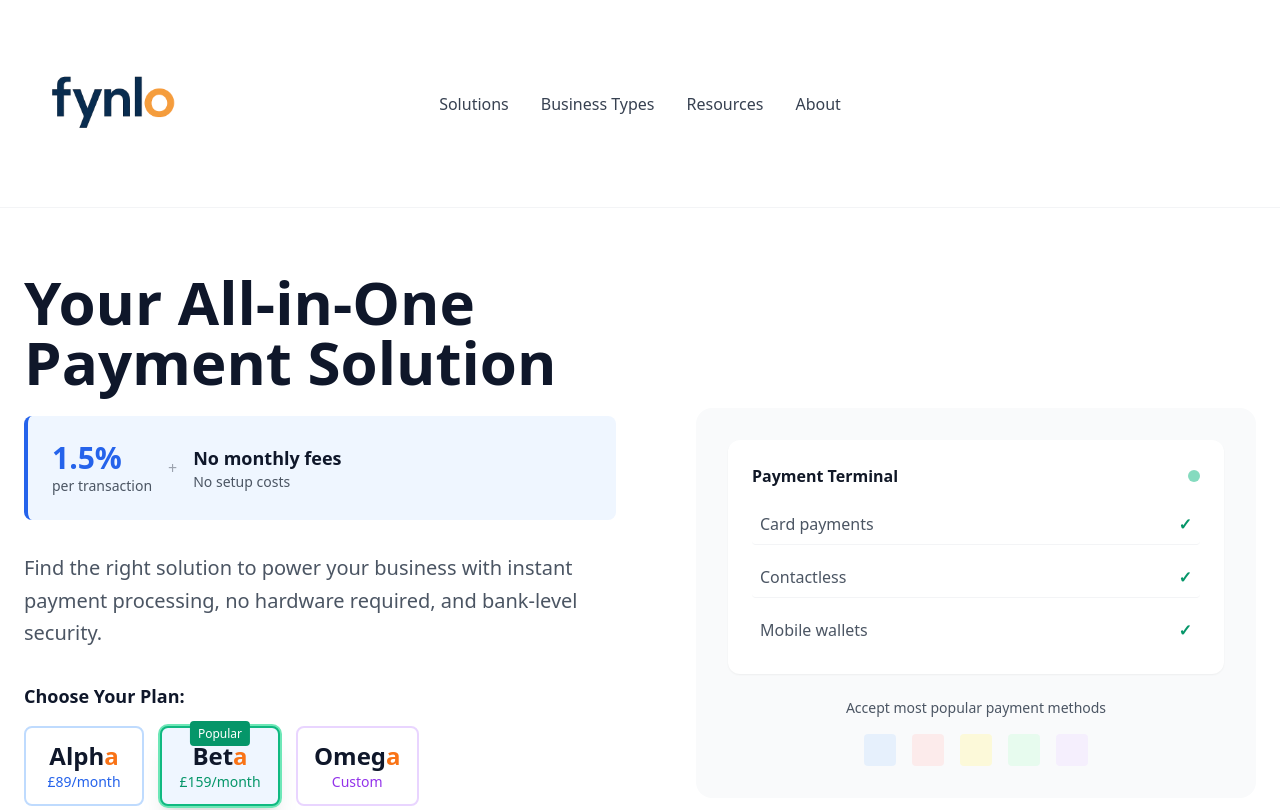
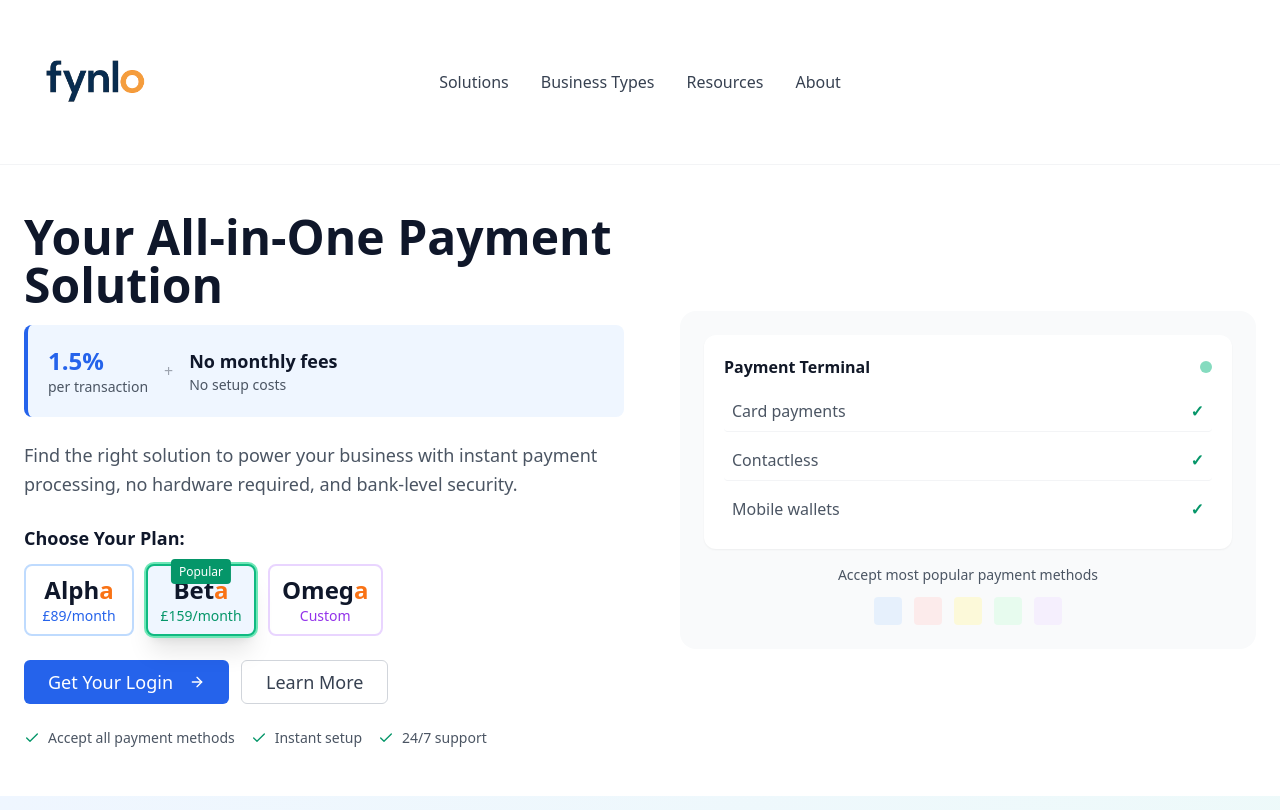
Before and after one commit to Lucid-Directions/fynlo-platform-launchpad, a React (Vite) app: page / in a window 1280 px wide. Shown: the top 810 px of the page. Built offline with nearby package versions, Linux system fonts and the light colour scheme.

Commit message:
Fix: Hero section whitespace and layout
Tidied up the hero section to improve visual balance and professionalism.

```diff
--- a/src/components/Hero.tsx
+++ b/src/components/Hero.tsx
@@ -1,3 +1,4 @@
+
 import { Button } from "@/components/ui/button";
 import { ArrowRight, Check } from "lucide-react";
 import { useState, useEffect } from "react";
@@ -42,14 +43,14 @@ export const Hero = () => {
     <section className="relative bg-white hero-section">
       {/* Header Navigation */}
       <div className="border-b border-gray-100">
-        <div className="max-w-7xl mx-auto px-6 py-4">
+        <div className="max-w-7xl mx-auto px-6 py-3">
           <div className="flex items-center justify-between">
             <div className="flex items-center space-x-3 hover:scale-105 transition-transform duration-300">
               <img
                 src="/lovable-uploads/ae344ce5-1c9f-41c8-b990-94ddff083a5a.png"
                 alt="Fynlo Logo"
                 className="w-auto"
-                style={{ height: '175px' }}
+                style={{ height: '140px' }}
                 onError={handleLogoError}
               />
               <div className="text-3xl font-bold text-blue-600" style={{display: 'none'}}>Fynlo</div>
@@ -82,25 +83,25 @@ export const Hero = () => {
               </button>
             </nav>
 
-            <div className="w-[175px]"></div> {/* Spacer to balance the logo on the left */}
+            <div className="w-[140px]"></div> {/* Spacer to balance the smaller logo */}
           </div>
         </div>
       </div>
 
       {/* Hero Content */}
-      <div className="max-w-7xl mx-auto px-6 py-16">
-        <div className="grid grid-cols-1 lg:grid-cols-2 gap-12 items-center">
+      <div className="max-w-7xl mx-auto px-6 py-12">
+        <div className="grid grid-cols-1 lg:grid-cols-2 gap-8 items-center">
           {/* Left Content */}
           <div>
-            <h1 className="text-5xl md:text-6xl font-bold text-slate-900 leading-tight mb-6 hover:text-blue-600 transition-colors duration-500">
+            <h1 className="text-4xl md:text-5xl font-bold text-slate-900 leading-tight mb-4 hover:text-blue-600 transition-colors duration-500">
               Your All-in-One Payment Solution
             </h1>
 
             {/* Pricing Highlight */}
-            <div className="bg-blue-50 rounded-lg p-6 mb-8 border-l-4 border-blue-600 hover:bg-blue-100 hover:shadow-lg hover:scale-105 transition-all duration-300 cursor-pointer">
+            <div className="bg-blue-50 rounded-lg p-5 mb-6 border-l-4 border-blue-600 hover:bg-blue-100 hover:shadow-lg hover:scale-105 transition-all duration-300 cursor-pointer">
               <div className="flex items-center space-x-4">
                 <div>
-                  <div className="text-3xl font-bold text-blue-600 hover:scale-110 transition-transform duration-300">1.5%</div>
+                  <div className="text-2xl font-bold text-blue-600 hover:scale-110 transition-transform duration-300">1.5%</div>
                   <div className="text-sm text-gray-600">per transaction</div>
                 </div>
                 <div className="text-gray-400">+</div>
@@ -111,17 +112,17 @@ export const Hero = () => {
               </div>
             </div>
 
-            <p className="text-xl text-gray-600 mb-8 leading-relaxed">
+            <p className="text-lg text-gray-600 mb-6 leading-relaxed">
               Find the right solution to power your business with instant payment processing,
               no hardware required, and bank-level security.
             </p>
 
             {/* Pricing Tiers Preview with Subtle Animations */}
-            <div className="mb-8">
-              <h3 className="text-lg font-semibold text-slate-900 mb-4">Choose Your Plan:</h3>
-              <div className="flex flex-wrap gap-4">
+            <div className="mb-6">
+              <h3 className="text-lg font-semibold text-slate-900 mb-3">Choose Your Plan:</h3>
+              <div className="flex flex-wrap gap-3">
                 <div
-                  className={`bg-white border-2 rounded-lg px-4 py-3 text-center min-w-[120px] cursor-pointer group transition-all duration-300 ${
+                  className={`bg-white border-2 rounded-lg px-3 py-2 text-center min-w-[110px] cursor-pointer group transition-all duration-300 ${
                     selectedPlan === 'alpha'
                       ? 'border-blue-500 shadow-lg ring-2 ring-blue-300'
                       : 'border-blue-200 hover:border-blue-400 hover:shadow-lg'
@@ -136,7 +137,7 @@ export const Hero = () => {
                   <div className="text-sm text-blue-600">£89/month</div>
                 </div>
                 <div
-                  className={`bg-blue-50 border-2 rounded-lg px-4 py-3 text-center min-w-[120px] relative cursor-pointer group transition-all duration-300 ${
+                  className={`bg-blue-50 border-2 rounded-lg px-3 py-2 text-center min-w-[110px] relative cursor-pointer group transition-all duration-300 ${
                     selectedPlan === 'beta'
                       ? 'border-emerald-500 shadow-xl ring-2 ring-emerald-300'
                       : 'border-blue-500 hover:border-blue-600 hover:shadow-xl'
@@ -156,7 +157,7 @@ export const Hero = () => {
                   <div className="text-sm text-emerald-600">£159/month</div>
                 </div>
                 <div
-                  className={`bg-white border-2 rounded-lg px-4 py-3 text-center min-w-[120px] cursor-pointer group transition-all duration-300 ${
+                  className={`bg-white border-2 rounded-lg px-3 py-2 text-center min-w-[110px] cursor-pointer group transition-all duration-300 ${
                     selectedPlan === 'omega'
                       ? 'border-purple-500 shadow-lg ring-2 ring-purple-300'
                       : 'border-purple-200 hover:border-purple-400 hover:shadow-lg'
@@ -174,8 +175,8 @@ export const Hero = () => {
             </div>
 
             {/* CTA Buttons */}
-            <div className="flex flex-col sm:flex-row gap-4 mb-8">
-              <Button size="lg" className="bg-blue-600 hover:bg-blue-700 text-white px-8 py-4 text-lg hover:scale-110 hover:shadow-xl transition-all duration-300 group">
+            <div className="flex flex-col sm:flex-row gap-3 mb-6">
+              <Button size="lg" className="bg-blue-600 hover:bg-blue-700 text-white px-6 py-3 text-lg hover:scale-110 hover:shadow-xl transition-all duration-300 group">
                 Get Your Login
                 <ArrowRight className="ml-2 h-5 w-5 group-hover:translate-x-2 transition-transform duration-300" />
               </Button>
@@ -183,14 +184,14 @@ export const Hero = () => {
               <Button
                 variant="outline"
                 size="lg"
-                className="border-gray-300 text-gray-700 hover:bg-gray-50 px-8 py-4 text-lg hover:scale-110 hover:shadow-lg transition-all duration-300"
+                className="border-gray-300 text-gray-700 hover:bg-gray-50 px-6 py-3 text-lg hover:scale-110 hover:shadow-lg transition-all duration-300"
               >
                 Learn More
               </Button>
             </div>
 
             {/* Quick Benefits */}
-            <div className="flex flex-wrap gap-6 text-sm text-gray-600">
+            <div className="flex flex-wrap gap-4 text-sm text-gray-600">
               <div className="flex items-center hover:text-emerald-600 hover:scale-110 transition-all duration-300 cursor-pointer">
                 <Check className="w-4 h-4 text-emerald-600 mr-2" />
                 Accept all payment methods
@@ -207,14 +208,14 @@ export const Hero = () => {
           </div>
 
           {/* Right Content - Payment Methods */}
-          <div className="lg:pl-8">
-            <div className="bg-gray-50 rounded-2xl p-8 hover:bg-gray-100 hover:shadow-xl transition-all duration-500">
-              <div className="bg-white rounded-xl p-6 shadow-sm mb-6 hover:shadow-lg hover:scale-105 transition-all duration-300">
-                <div className="flex items-center justify-between mb-4">
+          <div className="lg:pl-6">
+            <div className="bg-gray-50 rounded-2xl p-6 hover:bg-gray-100 hover:shadow-xl transition-all duration-500">
+              <div className="bg-white rounded-xl p-5 shadow-sm mb-4 hover:shadow-lg hover:scale-105 transition-all duration-300">
+                <div className="flex items-center justify-between mb-3">
                   <h3 className="font-semibold text-gray-900">Payment Terminal</h3>
                   <div className="w-3 h-3 bg-emerald-500 rounded-full animate-pulse"></div>
                 </div>
-                <div className="space-y-3">
+                <div className="space-y-2">
                   <div className="flex justify-between items-center py-2 border-b border-gray-100 hover:bg-gray-50 hover:scale-105 transition-all duration-300 rounded px-2">
                     <span className="text-gray-600">Card payments</span>
                     <span className="font-semibold text-emerald-600 hover:scale-125 transition-transform duration-300">✓</span>
@@ -232,13 +233,13 @@ export const Hero = () => {
 
               {/* Payment Method Icons */}
               <div className="text-center">
-                <p className="text-sm text-gray-600 mb-4">Accept most popular payment methods</p>
-                <div className="flex justify-center space-x-4 opacity-60">
-                  <div className="w-8 h-8 bg-blue-100 rounded hover:bg-blue-200 hover:scale-125 hover:opacity-100 transition-all duration-300 cursor-pointer"></div>
-                  <div className="w-8 h-8 bg-red-100 rounded hover:bg-red-200 hover:scale-125 hover:opacity-100 transition-all duration-300 cursor-pointer"></div>
-                  <div className="w-8 h-8 bg-yellow-100 rounded hover:bg-yellow-200 hover:scale-125 hover:opacity-100 transition-all duration-300 cursor-pointer"></div>
-                  <div className="w-8 h-8 bg-green-100 rounded hover:bg-green-200 hover:scale-125 hover:opacity-100 transition-all duration-300 cursor-pointer"></div>
-                  <div className="w-8 h-8 bg-purple-100 rounded hover:bg-purple-200 hover:scale-125 hover:opacity-100 transition-all duration-300 cursor-pointer"></div>
+                <p className="text-sm text-gray-600 mb-3">Accept most popular payment methods</p>
+                <div className="flex justify-center space-x-3 opacity-60">
+                  <div className="w-7 h-7 bg-blue-100 rounded hover:bg-blue-200 hover:scale-125 hover:opacity-100 transition-all duration-300 cursor-pointer"></div>
+                  <div className="w-7 h-7 bg-red-100 rounded hover:bg-red-200 hover:scale-125 hover:opacity-100 transition-all duration-300 cursor-pointer"></div>
+                  <div className="w-7 h-7 bg-yellow-100 rounded hover:bg-yellow-200 hover:scale-125 hover:opacity-100 transition-all duration-300 cursor-pointer"></div>
+                  <div className="w-7 h-7 bg-green-100 rounded hover:bg-green-200 hover:scale-125 hover:opacity-100 transition-all duration-300 cursor-pointer"></div>
+                  <div className="w-7 h-7 bg-purple-100 rounded hover:bg-purple-200 hover:scale-125 hover:opacity-100 transition-all duration-300 cursor-pointer"></div>
                 </div>
               </div>
             </div>
```
